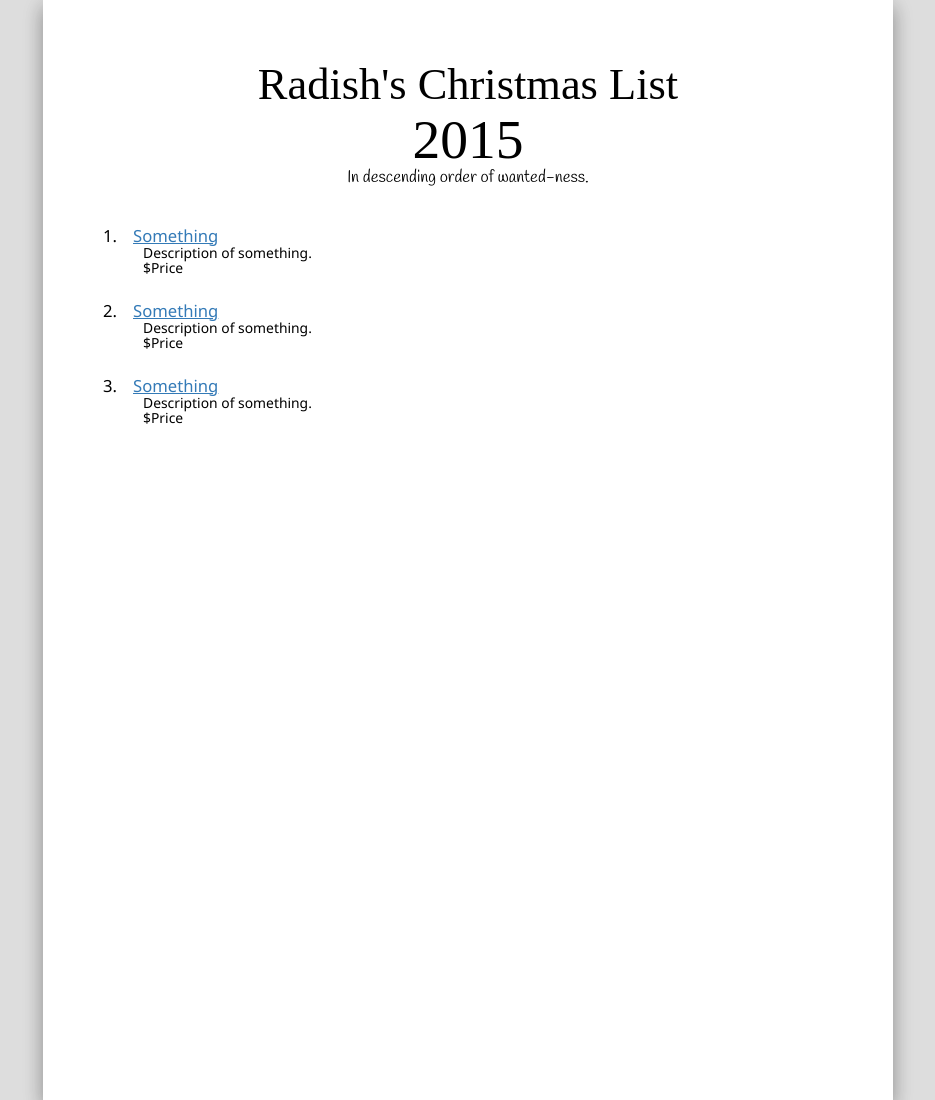
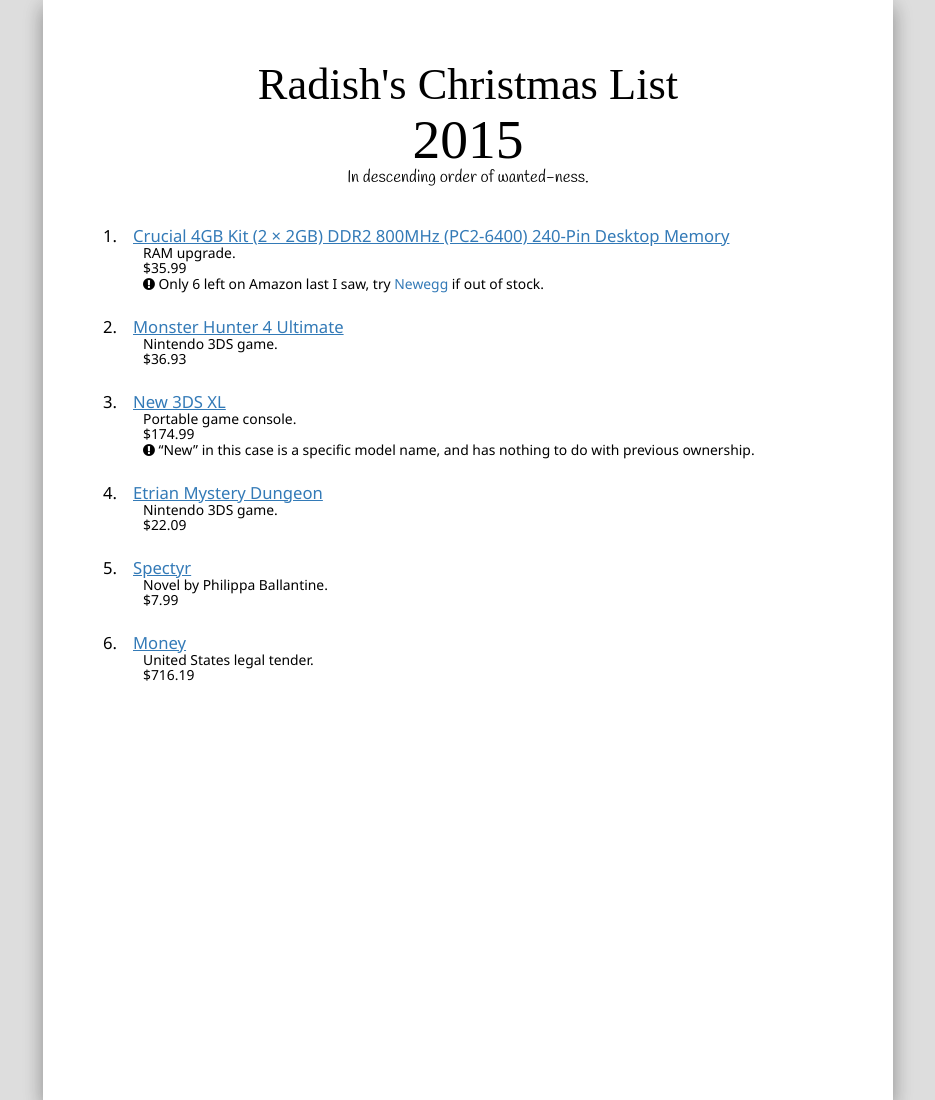
Before and after one commit to PsiRadish/psiradish.github.io, a Jekyll site: the page built from xmas.md, in a window 1280 px wide. Shown: the whole page, without its empty margins (172-1107 px from the left). Built offline with Jekyll 4.4.1, drawn with Linux system fonts in a browser that asks for light colours; nearby versions of some CDN libraries; some web fonts are replaced.

Commit message:
More Xmas list.

```diff
--- a/css/gift-list.scss
+++ b/css/gift-list.scss
@@ -63,6 +63,11 @@
             position: absolute;
             top: 0;
             left: 0;
+        }
+
+        > a
+        {
+            text-decoration: underline;
         }
     }
 }
@@ -212,11 +217,6 @@
     // font-family : $font-body;
     // font-size   : $font-size-base;
     line-height: 1.1;
-
-    a
-    {
-        text-decoration: underline;
-    }
 }
 
 .page
@@ -309,7 +309,7 @@
         position    : static;
     }
 
-    a:link
+    a
     {
         color: $text-color;
     }
--- a/xmas.md
+++ b/xmas.md
@@ -5,12 +5,23 @@
 year: 2015
 ---
 
-1. [Something](url)
-   + Description of something.
-   + $Price
-1. [Something](url)
-   + Description of something.
-   + $Price
-1. [Something](url)
-   + Description of something.
-   + $Price
+1. [Crucial 4GB Kit (2 × 2GB) DDR2 800MHz (PC2-6400) 240-Pin Desktop Memory](http://www.amazon.com/Crucial-PC2-6400-Unbuffered-CT2KIT25664AA800-CT2CP25664AA800/dp/B0011A4UZE/)
+   + RAM upgrade.
+   + $35.99
+   + > Only 6 left on Amazon last I saw, try [Newegg](http://www.newegg.com/Product/Product.aspx?Item=N82E16820148160) if out of stock.
+1. [Monster Hunter 4 Ultimate](http://www.amazon.com/dp/B00SX9UD8E/)
+   + Nintendo 3DS game.
+   + $36.93
+1. [New 3DS XL](http://www.amazon.com/New-Nintendo-3DS-XL-Black/dp/B00S1LRX3W/)
+   + Portable game console.
+   + $174.99
+   + > "New" in this case is a specific model name, and has nothing to do with previous ownership.
+1. [Etrian Mystery Dungeon](http://www.amazon.com/Etrian-Mystery-Dungeon-Nintendo-3DS/dp/B00QLWZWMW/)
+   + Nintendo 3DS game.
+   + $22.09
+1. [Spectyr](http://www.amazon.com/Spectyr-Book-Order-Philippa-Ballantine/dp/0441020518/)
+   + Novel by Philippa Ballantine.
+   + $7.99
+1. [Money](https://www.bankofamerica.com/)
+   + United States legal tender.
+   + $716.19
```
